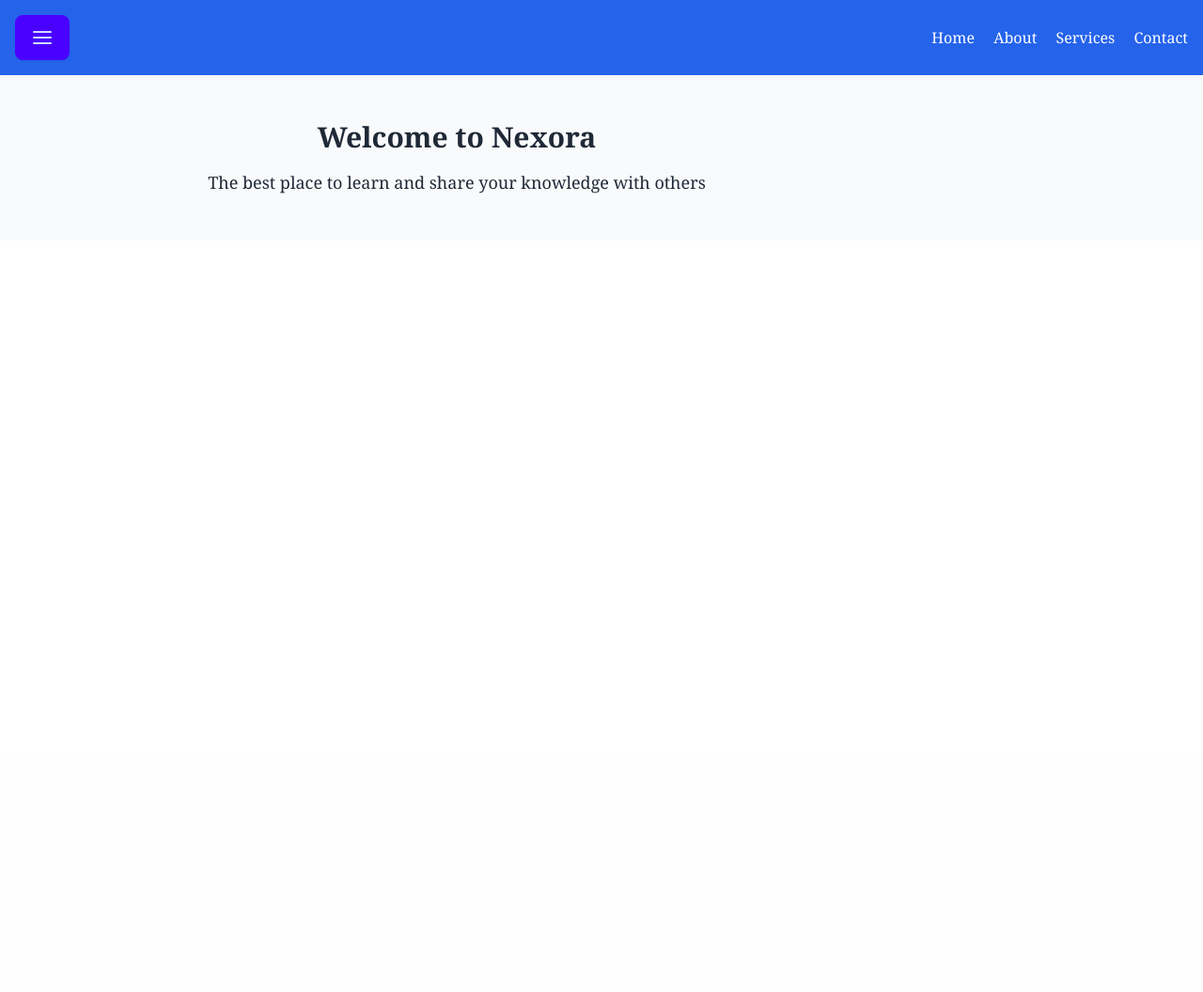
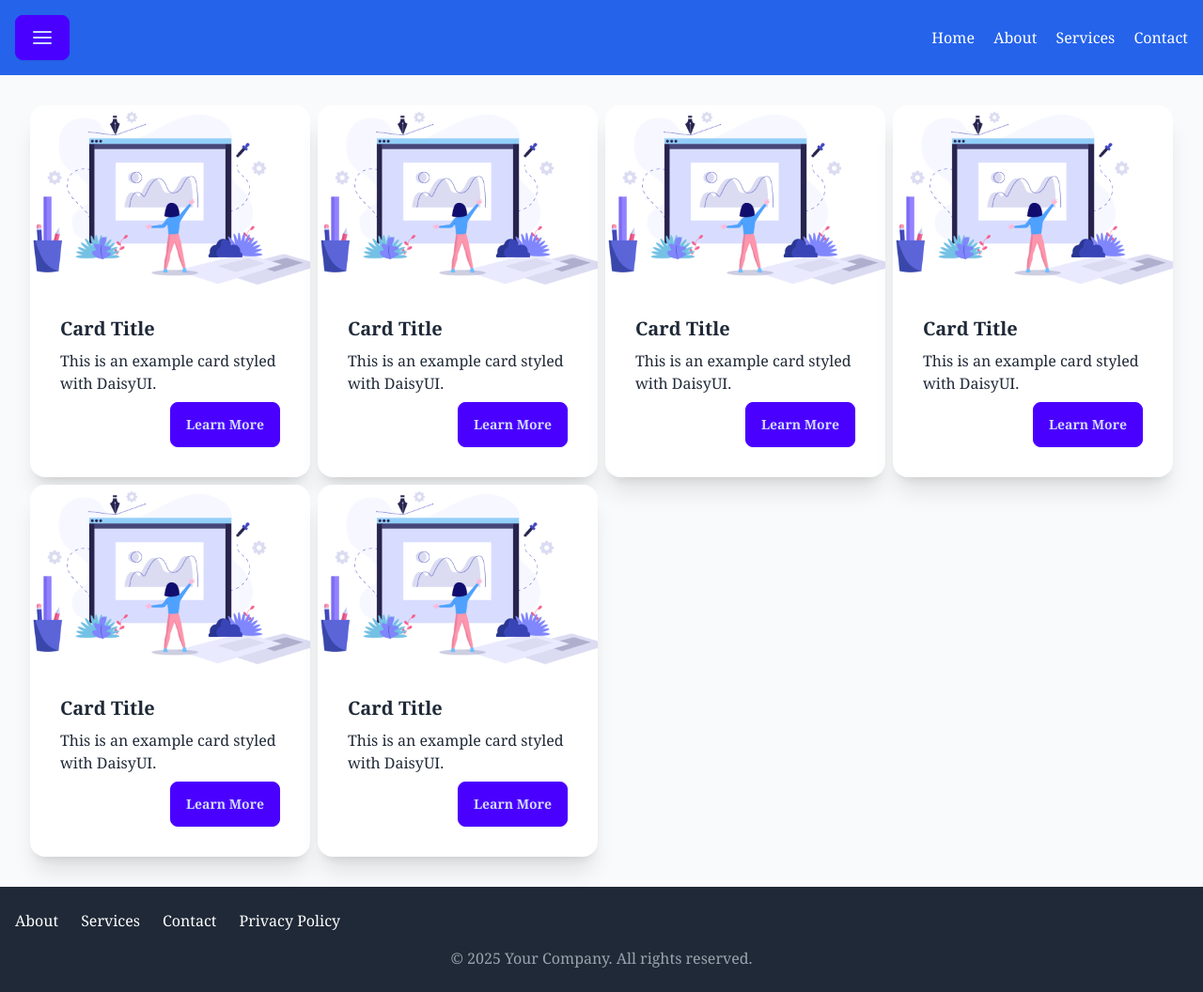
Before and after one commit to ShafayetSadi/Nexora, a Django app: page / in a window 1280 px wide. Shown: the whole page at 94% size. Before the commit the page ends 206 px from the top, so only its background shows below. Run offline with Django 5.2, Linux system fonts and the light colour scheme; some libraries are stand-ins or nearby versions.

Commit message:
landing page card & footer created

```diff
--- /dev/null
+++ b/home/templates/home/card.html
@@ -0,0 +1,13 @@
+{% load static %}
+<div class="card  bg-base-100 shadow-xl">
+    <figure>
+        <img src="{% static 'images/course.png' %}" alt="Card Image" class="w-full h-48 object-cover" />
+    </figure>
+    <div class="card-body">
+        <h2 class="card-title">Card Title</h2>
+        <p>This is an example card styled with DaisyUI.</p>
+        <div class="card-actions justify-end">
+            <button class="btn btn-primary">Learn More</button>
+        </div>
+    </div>
+</div>
--- a/home/templates/home/home.html
+++ b/home/templates/home/home.html
@@ -1,8 +1,13 @@
-{%extends 'base.html'%}
-{%block title%}Home{%endblock%}
-{%block content%}
-<div class="container mx-auto p-6">
-    <h1 class="text-3xl font-bold text-center">Welcome to Nexora</h1>
-    <p class="text-center text-lg mt-4">The best place to learn and share your knowledge with others</p>
-</div>
+{%extends 'base.html'%} {%block title%}Home{%endblock%} {%block content%}
+<div class="container mx-auto p-2">
+    <div class="grid grid-cols-1 sm:grid-cols-2 md:grid-cols-3 lg:grid-cols-4 gap-2">
+      {% include 'home/card.html' %}
+      {% include 'home/card.html' %}
+      {% include 'home/card.html' %}
+      {% include 'home/card.html' %}
+      {% include 'home/card.html' %}
+      {% include 'home/card.html' %}
+    </div>
+  </div>
+
 {%endblock%}
--- a/theme/templates/base.html
+++ b/theme/templates/base.html
@@ -53,7 +53,8 @@
     <div class="container mx-auto p-6 flex">
       {% include 'sidebar.html' %}
 
-      <section class="w-3/4">{% block content %} {% endblock %}</section>
+      <section>{% block content %} {% endblock %}</section>
     </div>
+    {% include 'footer.html' %}
   </body>
 </html>
--- /dev/null
+++ b/theme/templates/footer.html
@@ -0,0 +1,33 @@
+<footer class="bg-gray-800 text-white py-6">
+    <div class="container mx-auto px-4">
+      <div class="flex flex-col sm:flex-row justify-between items-center">
+        <!-- Footer Links Section -->
+        <div class="mb-4 sm:mb-0">
+          <ul class="flex space-x-6">
+            <li><a href="#" class="hover:text-gray-400">About</a></li>
+            <li><a href="#" class="hover:text-gray-400">Services</a></li>
+            <li><a href="#" class="hover:text-gray-400">Contact</a></li>
+            <li><a href="#" class="hover:text-gray-400">Privacy Policy</a></li>
+          </ul>
+        </div>
+
+        <!-- Social Media Icons Section (Optional) -->
+        <div class="flex space-x-6 mb-4 sm:mb-0">
+          <a href="#" class="text-white hover:text-gray-400">
+            <i class="fab fa-facebook-f"></i>
+          </a>
+          <a href="#" class="text-white hover:text-gray-400">
+            <i class="fab fa-twitter"></i>
+          </a>
+          <a href="#" class="text-white hover:text-gray-400">
+            <i class="fab fa-instagram"></i>
+          </a>
+        </div>
+      </div>
+
+      <!-- Copyright Section -->
+      <div class="text-center mt-4 text-gray-400">
+        <p>&copy; 2025 Your Company. All rights reserved.</p>
+      </div>
+    </div>
+  </footer>
```
Also changed, not shown: theme/static/images/course.png (added).
